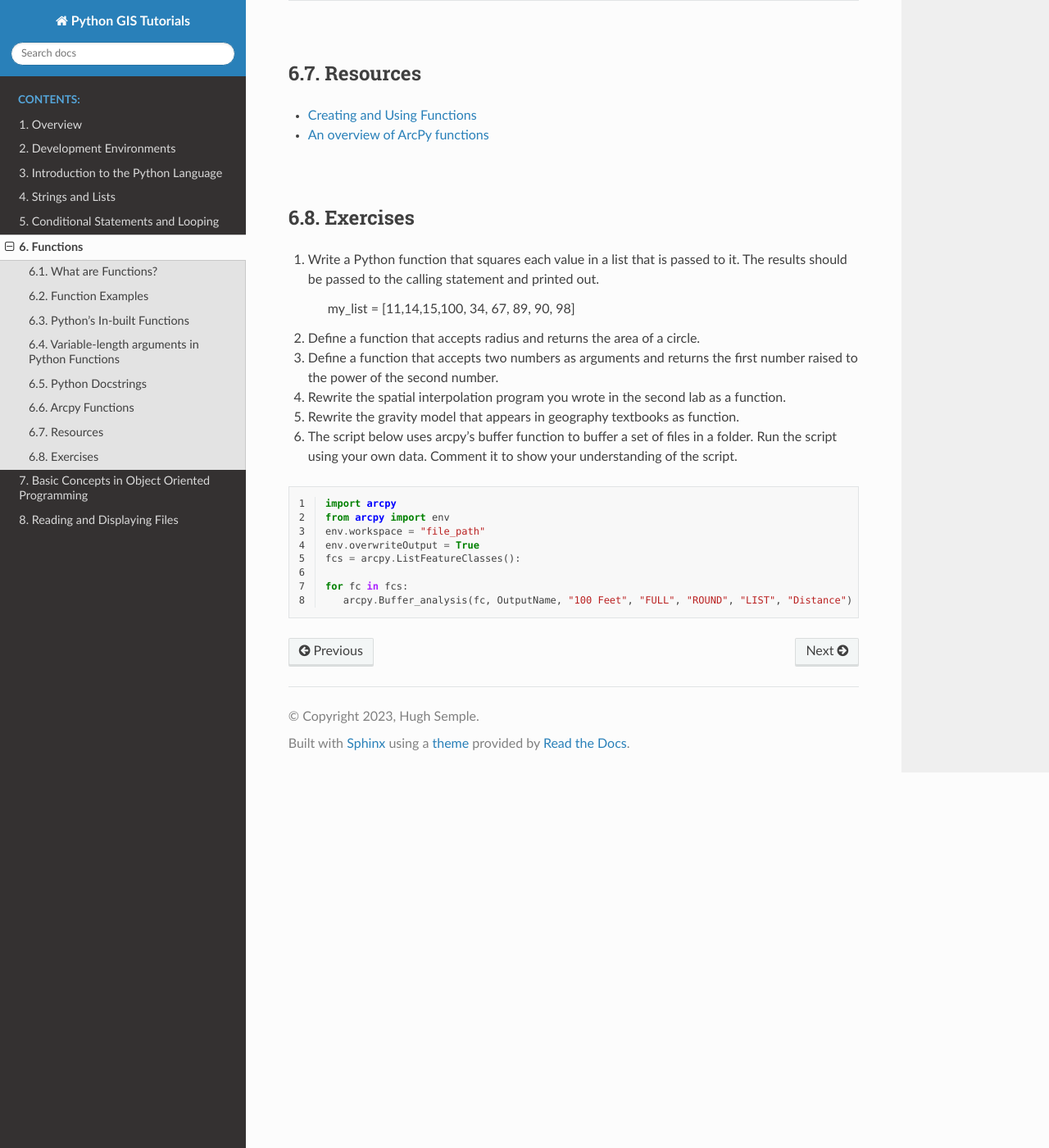
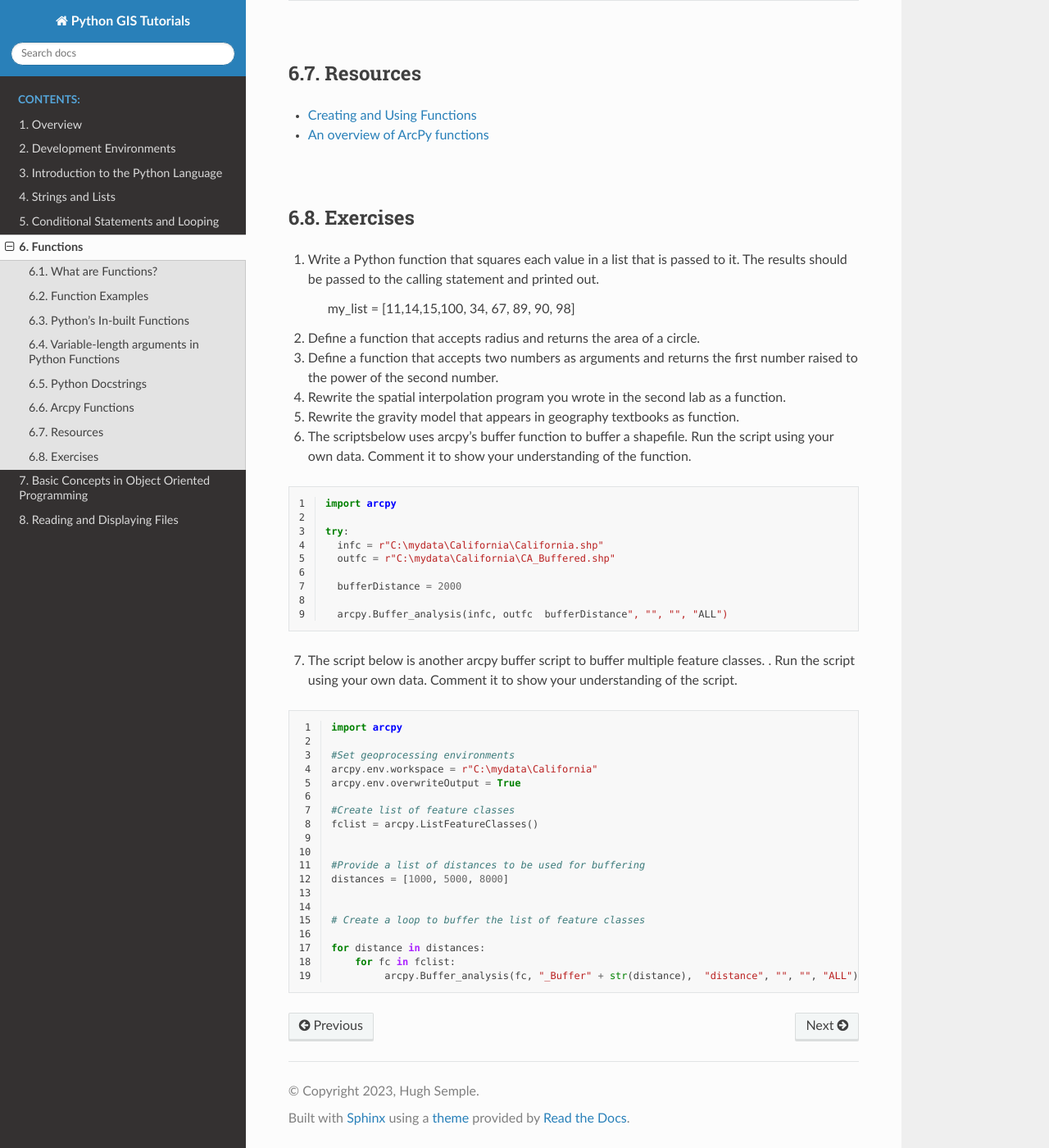
Before and after one commit to hsemple/pythongis_tutorials, a Sphinx documentation site: the page built from docs/source/functions.rst, in a window 1280 px wide and 1400 px high, scrolled down 6260 px. Shown: the whole window at 82% size. Built offline with Sphinx 7.4.7 and the Read the Docs theme 2.0.0, drawn with Linux system fonts in a browser that asks for light colours.

Commit message:
New  commit

```diff
--- a/docs/source/functions.rst
+++ b/docs/source/functions.rst
@@ -379,17 +379,50 @@ Exercises
 
 5. Rewrite the gravity model that appears in geography textbooks as function.
 
-6. The script below uses arcpy's buffer function to buffer a set of files in a folder. Run the script using your own data. Comment it to show your understanding of the script.
+6. The scriptsbelow uses arcpy's buffer function to buffer a shapefile.  Run the script using your own data. Comment it to show your understanding of the function.
+
 
 
 .. code-block:: python
    :linenos:
 
    import arcpy
-   from arcpy import env
-   env.workspace = "file_path"
-   env.overwriteOutput = True
-   fcs = arcpy.ListFeatureClasses():
 
-   for fc in fcs:
-      arcpy.Buffer_analysis(fc, OutputName, "100 Feet", "FULL", "ROUND", "LIST", "Distance")
+   try:
+     infc = r"C:\mydata\California\California.shp"
+     outfc = r"C:\mydata\California\CA_Buffered.shp"
+
+     bufferDistance = 2000
+
+     arcpy.Buffer_analysis(infc, outfc  bufferDistance", "", "", "ALL")
+
+
+
+
+
+7. The script below is another arcpy buffer script to buffer multiple feature classes. . Run the script using your own data. Comment it to show your understanding of the script.
+
+
+
+.. code-block:: python
+   :linenos:
+
+   import arcpy
+
+   #Set geoprocessing environments
+   arcpy.env.workspace = r"C:\mydata\California"
+   arcpy.env.overwriteOutput = True
+
+   #Create list of feature classes
+   fclist = arcpy.ListFeatureClasses()
+
+
+   #Provide a list of distances to be used for buffering
+   distances = [1000, 5000, 8000]
+
+
+   # Create a loop to buffer the list of feature classes
+
+   for distance in distances:
+       for fc in fclist:
+            arcpy.Buffer_analysis(fc, "_Buffer" + str(distance),  "distance", "", "", "ALL")
```
Also changed, not shown: docs/source/displaying_files.rst (+33 -24 lines), 8 other files.
